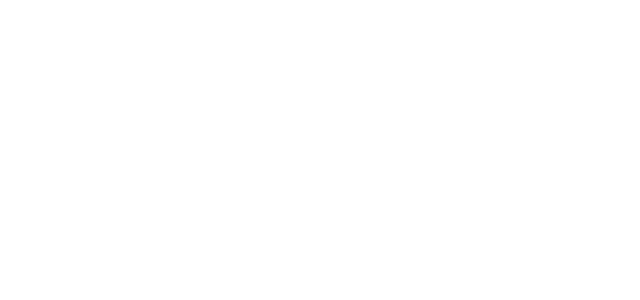
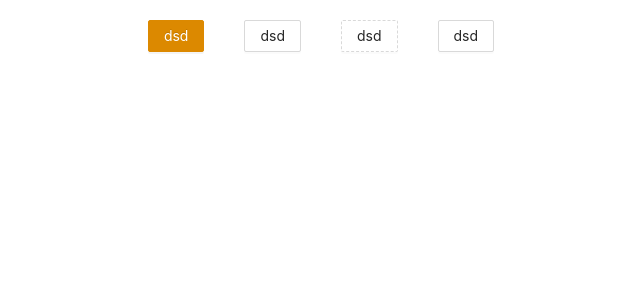
Before and after one commit to vtochenyy/AversysFE, a React (Create React App) app: page / in a window 1280 px wide. Shown: the top 300 px of the page, without its empty margins (319-959 px from the left). Built offline with nearby package versions, Linux system fonts and the light colour scheme; the HTML template or start-up script is replaced by a standard one.

Commit message:
antd color chage tests

```diff
--- a/package.json
+++ b/package.json
@@ -6,6 +6,7 @@
     "@testing-library/jest-dom": "^5.16.5",
     "@testing-library/react": "^13.4.0",
     "@testing-library/user-event": "^13.5.0",
+    "antd": "^4.24.1",
     "react": "^18.2.0",
     "react-dom": "^18.2.0",
     "react-scripts": "5.0.1",
--- a/src/App.js
+++ b/src/App.js
@@ -1,7 +1,23 @@
+import { Button, ConfigProvider } from 'antd';
 import './App.css';
 
 function App() {
-	return <div className='App'></div>;
+	return (
+		<div className='App'>
+			<Button style={{ margin: '20px' }} type='primary'>
+				dsd
+			</Button>
+			<Button style={{ margin: '20px' }} type='default'>
+				dsd
+			</Button>
+			<Button style={{ margin: '20px' }} type='dashed'>
+				dsd
+			</Button>
+			<Button style={{ margin: '20px' }} type='ghost'>
+				dsd
+			</Button>
+		</div>
+	);
 }
 
 export default App;
--- a/src/index.css
+++ b/src/index.css
@@ -1,13 +1,13 @@
+@import 'antd/dist/antd.css';
+
 body {
-  margin: 0;
-  font-family: -apple-system, BlinkMacSystemFont, 'Segoe UI', 'Roboto', 'Oxygen',
-    'Ubuntu', 'Cantarell', 'Fira Sans', 'Droid Sans', 'Helvetica Neue',
-    sans-serif;
-  -webkit-font-smoothing: antialiased;
-  -moz-osx-font-smoothing: grayscale;
+	margin: 0;
+	font-family: -apple-system, BlinkMacSystemFont, 'Segoe UI', 'Roboto', 'Oxygen', 'Ubuntu',
+		'Cantarell', 'Fira Sans', 'Droid Sans', 'Helvetica Neue', sans-serif;
+	-webkit-font-smoothing: antialiased;
+	-moz-osx-font-smoothing: grayscale;
 }
 
 code {
-  font-family: source-code-pro, Menlo, Monaco, Consolas, 'Courier New',
-    monospace;
+	font-family: source-code-pro, Menlo, Monaco, Consolas, 'Courier New', monospace;
 }
--- a/src/index.js
+++ b/src/index.js
@@ -2,10 +2,23 @@ import React from 'react';
 import ReactDOM from 'react-dom/client';
 import './index.css';
 import App from './App';
+import { ConfigProvider } from 'antd';
+import 'antd/dist/antd.variable.min.css';
 
 const root = ReactDOM.createRoot(document.getElementById('root'));
+ConfigProvider.config({
+	theme: {
+		primaryColor: '#DC8900',
+		errorColor: '#ff4d4f',
+		warningColor: '#faad14',
+		successColor: '#52c41a',
+		infoColor: '#1890ff',
+	},
+});
 root.render(
 	<React.StrictMode>
-		<App />
+		<ConfigProvider>
+			<App />
+		</ConfigProvider>
 	</React.StrictMode>
 );
```
Also changed, not shown: 2 other files (tests, documents, lock files or other folders).
